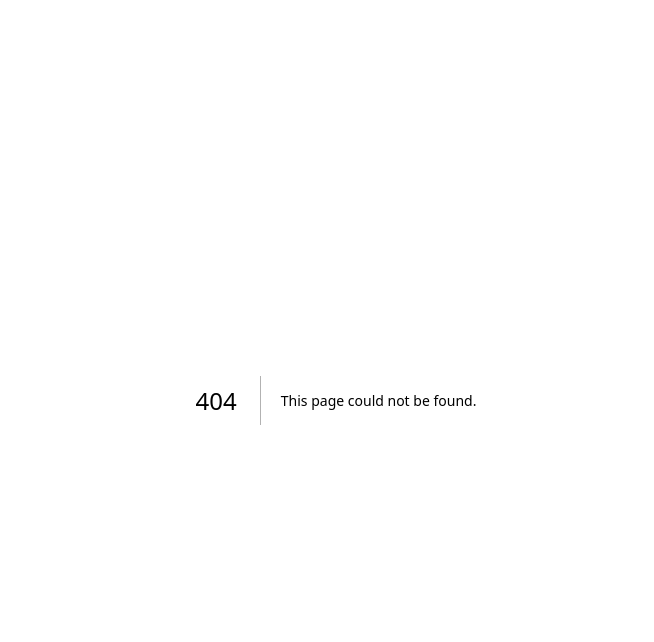
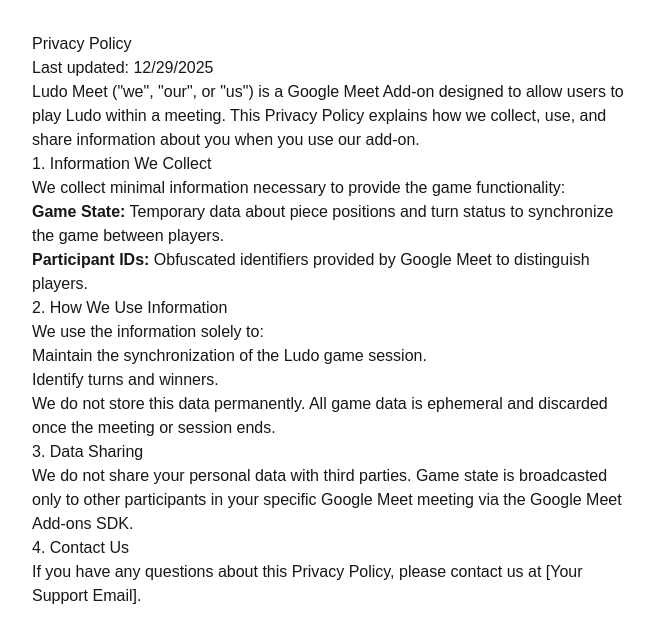
Before and after one commit to kowshikRoy/ludo-meet, a Next.js app: page /privacy-policy in a window 1280 px wide. Before the commit this address had no page. Shown: the top 642 px of the page, without its empty margins (304-958 px from the left). Built offline with nearby package versions, Linux system fonts and the light colour scheme.

Commit message:
chore: add publishing assets (policy, tos, promo, screenshots)

```diff
--- /dev/null
+++ b/app/privacy-policy/page.tsx
@@ -0,0 +1,41 @@
+export default function PrivacyPolicy() {
+  return (
+    <div className="max-w-2xl mx-auto p-8 prose">
+      <h1>Privacy Policy</h1>
+      <p>Last updated: {new Date().toLocaleDateString()}</p>
+      <p>
+        Ludo Meet ("we", "our", or "us") is a Google Meet Add-on designed to allow users to play Ludo within a meeting.
+        This Privacy Policy explains how we collect, use, and share information about you when you use our add-on.
+      </p>
+
+      <h2>1. Information We Collect</h2>
+      <p>
+        We collect minimal information necessary to provide the game functionality:
+      </p>
+      <ul>
+        <li><strong>Game State:</strong> Temporary data about piece positions and turn status to synchronize the game between players.</li>
+        <li><strong>Participant IDs:</strong> Obfuscated identifiers provided by Google Meet to distinguish players.</li>
+      </ul>
+
+      <h2>2. How We Use Information</h2>
+      <p>
+        We use the information solely to:
+      </p>
+      <ul>
+        <li>Maintain the synchronization of the Ludo game session.</li>
+        <li>Identify turns and winners.</li>
+      </ul>
+      <p>We do not store this data permanently. All game data is ephemeral and discarded once the meeting or session ends.</p>
+
+      <h2>3. Data Sharing</h2>
+      <p>
+        We do not share your personal data with third parties. Game state is broadcasted only to other participants in your specific Google Meet meeting via the Google Meet Add-ons SDK.
+      </p>
+
+      <h2>4. Contact Us</h2>
+      <p>
+        If you have any questions about this Privacy Policy, please contact us at [Your Support Email].
+      </p>
+    </div>
+  );
+}
--- /dev/null
+++ b/app/terms-of-service/page.tsx
@@ -0,0 +1,28 @@
+export default function TermsOfService() {
+  return (
+    <div className="max-w-2xl mx-auto p-8 prose">
+      <h1>Terms of Service</h1>
+      <p>Last updated: {new Date().toLocaleDateString()}</p>
+
+      <h2>1. Acceptance of Terms</h2>
+      <p>
+        By installing and using the Ludo Meet Google Meet Add-on, you agree to be bound by these Terms of Service.
+      </p>
+
+      <h2>2. Use License</h2>
+      <p>
+        This add-on is free to use for personal and commercial meetings within Google Meet. You may not reverse engineer, decompile, or attempt to extract the source code of the add-on.
+      </p>
+
+      <h2>3. Disclaimer</h2>
+      <p>
+        The software is provided "as is", without warranty of any kind. We make no warranties, expressed or implied, and hereby disclaim and negate all other warranties including without limitation, implied warranties or conditions of merchantability, fitness for a particular purpose, or non-infringement.
+      </p>
+
+      <h2>4. Limitations</h2>
+      <p>
+        In no event shall Ludo Meet or its suppliers be liable for any damages (including, without limitation, damages for loss of data or profit, or due to business interruption) arising out of the use or inability to use the add-on.
+      </p>
+    </div>
+  );
+}
```
Also changed, not shown: public/promo-tile-440x280.png (added).
